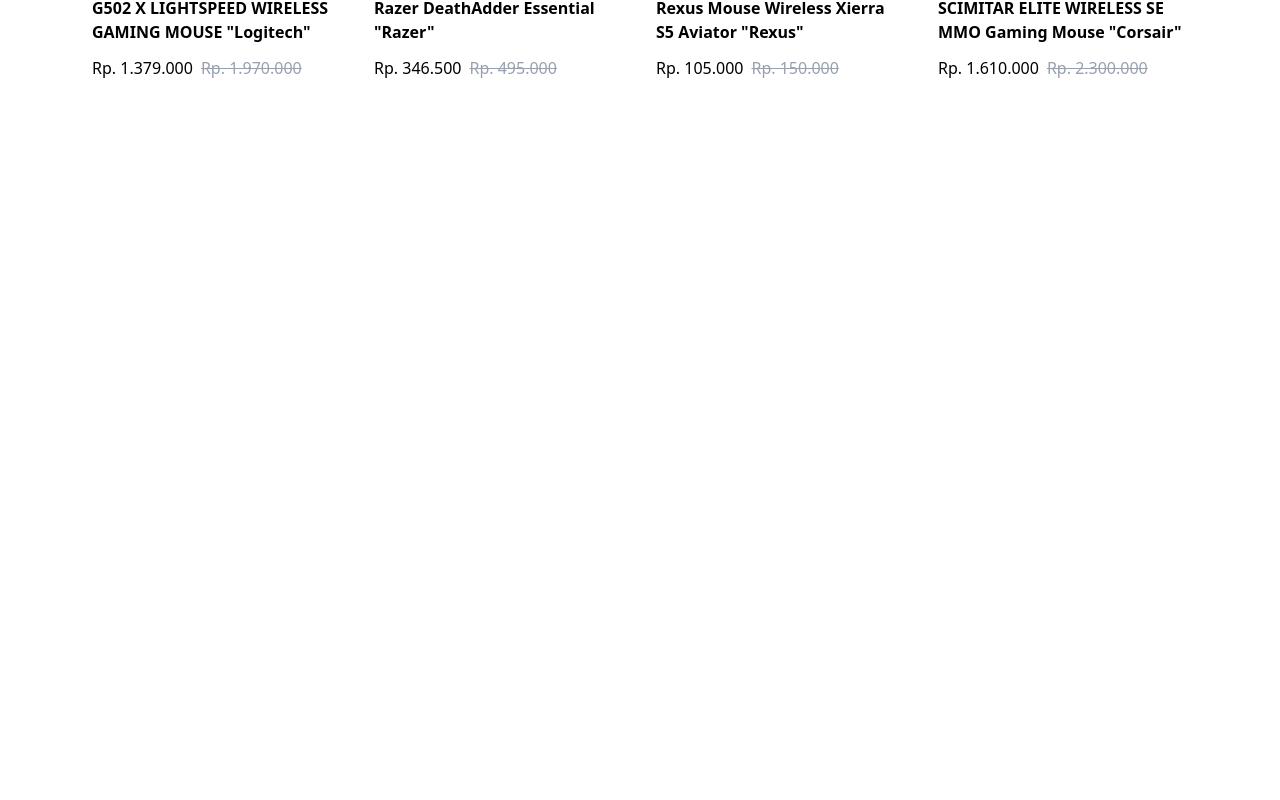
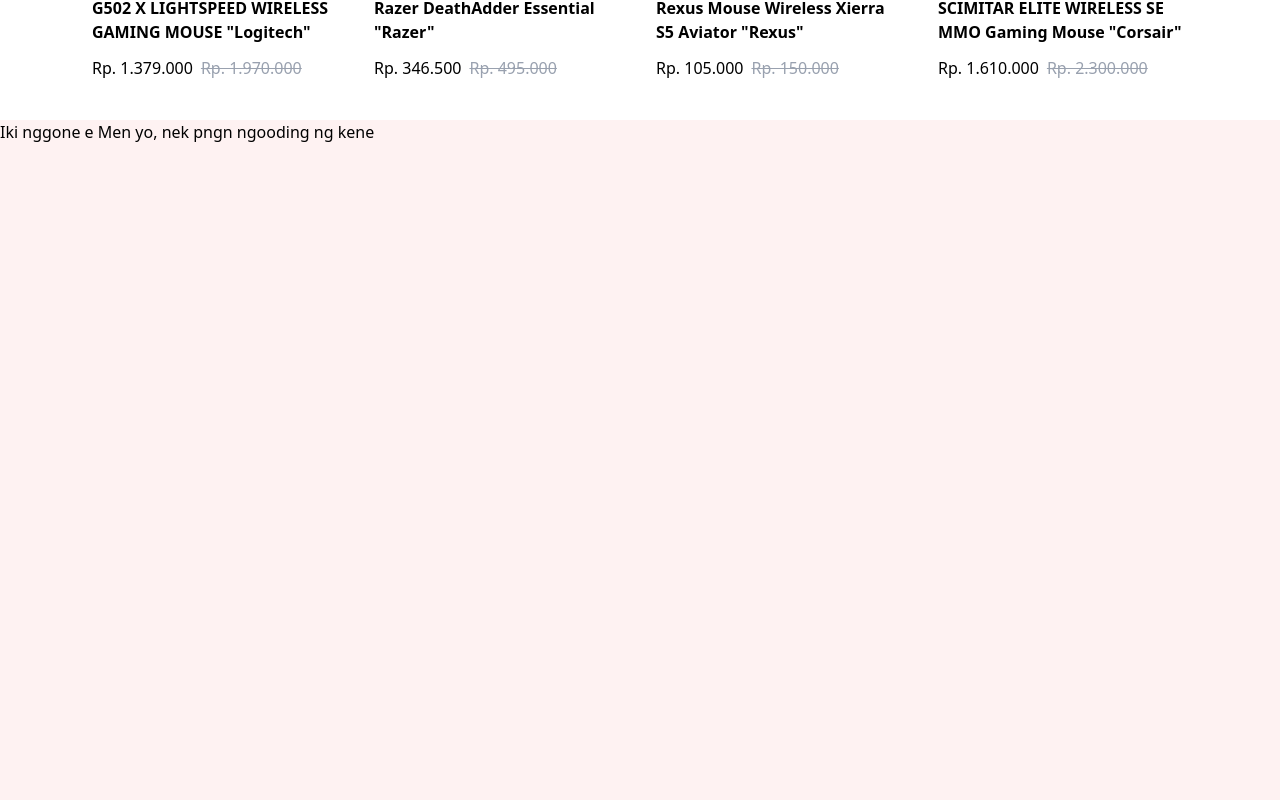
Before and after one commit to Rafi-Andi/Tugas-Inform, a React (Vite) app: page / in a window 1280 px wide. Shown: the part 2040-2840 px from the top of the page. Before the commit the page ends 2160 px from the top, so only its background shows below. Built offline with nearby package versions, Linux system fonts and the light colour scheme.

Commit message:
set up file untuk habl rifqi

```diff
--- a/index.html
+++ b/index.html
@@ -2,10 +2,10 @@
 <html lang="en">
   <head>
     <meta charset="UTF-8" />
-    <link rel="icon" type="image/svg+xml" href="/vite.svg" />
+    <link rel="icon" type="image/svg+xml" href="/assets/logoGameLynx.png" />
     <meta name="viewport" content="width=device-width, initial-scale=1.0" />
     <link rel="stylesheet" href="./src/App.css">
-    <title>Vite + React</title>
+    <title>Game Lynx</title>
     <link rel="preconnect" href="https://fonts.googleapis.com">
     <link rel="preconnect" href="https://fonts.gstatic.com" crossorigin>
 <link href="https://fonts.googleapis.com/css2?family=Poppins:ital,wght@0,100;0,200;0,300;0,400;0,500;0,600;0,700;0,800;0,900;1,100;1,200;1,300;1,400;1,500;1,600;1,700;1,800;1,900&display=swap" rel="stylesheet">
--- /dev/null
+++ b/src/fragments/bestProduct.jsx
@@ -0,0 +1,8 @@
+export const BestProduct = () => {
+    return(
+    <div className="h-screen bg-red-50">
+        Iki nggone e Men yo, nek pngn ngooding ng kene
+    </div>
+
+    )
+}
--- /dev/null
+++ b/src/fragments/saleUp.jsx
@@ -0,0 +1,7 @@
+export const SaleUp = () => {
+    return(
+    <div className="h-screen bg-red-600">
+        Iki nggone e habl yo, nek pngn ngooding ng kene
+    </div>
+    )
+}
--- a/src/page/Home.jsx
+++ b/src/page/Home.jsx
@@ -3,6 +3,8 @@
 import Keuntungan from "../fragments/keuntungan";
 import FiturUtama from "../fragments/topFitur";
 import { ListProduct } from "../fragments/listProduct";
+import { BestProduct } from "../fragments/bestProduct";
+import { SaleUp } from "../fragments/saleUp";
 
 function HomePage () {
     return (
@@ -12,6 +14,8 @@
             <Keuntungan/>
             <FiturUtama/>
             <ListProduct />
+            <BestProduct />
+            <SaleUp />
         </div>
     )
 }
```
